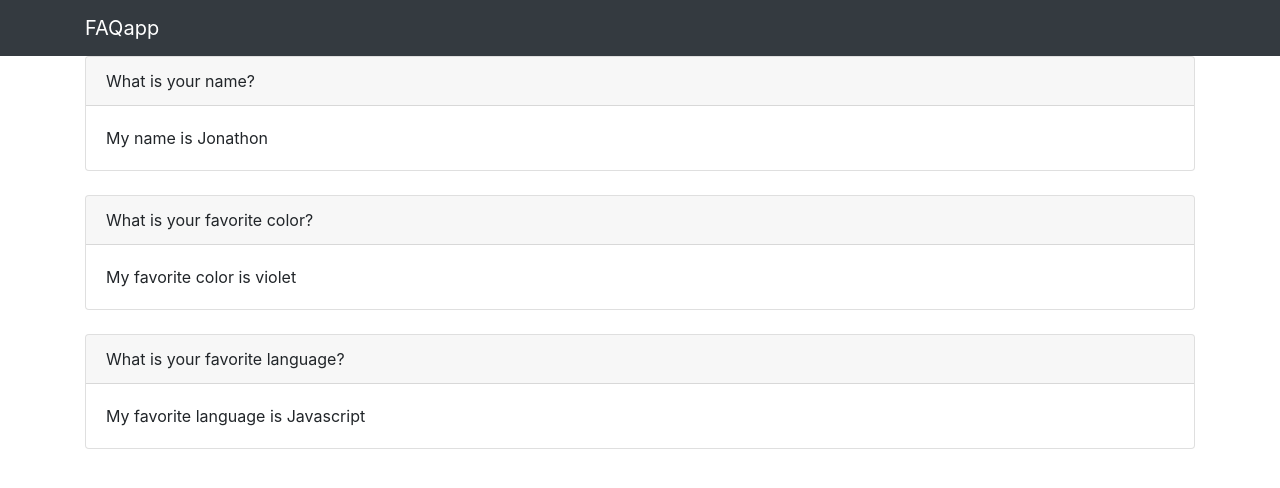
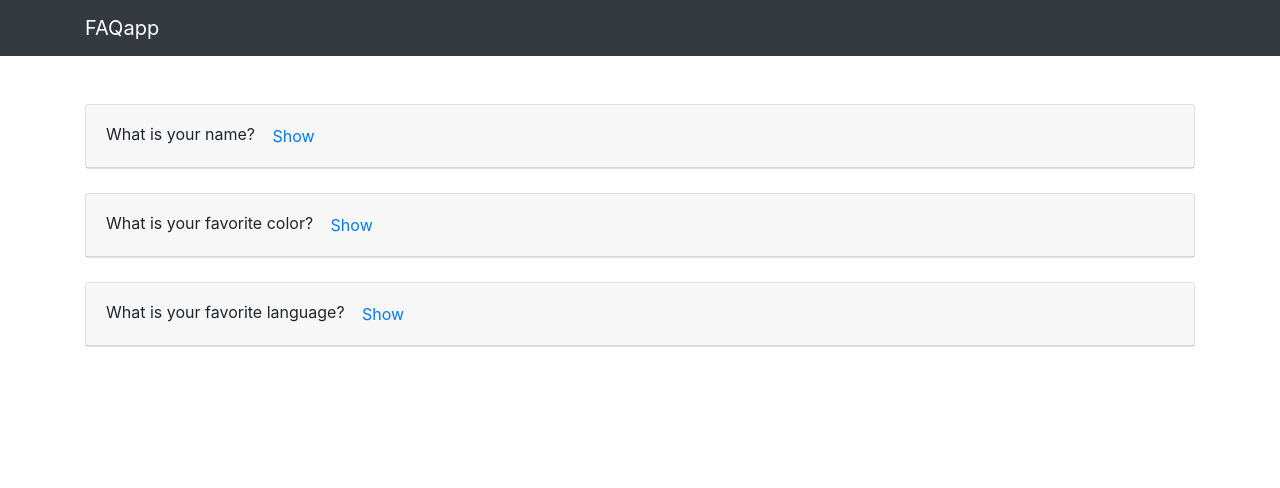
Before and after one commit to ksukoz/faqapp, an Angular app: page / in a window 1280 px wide. Shown: the top 488 px of the page. Built offline with nearby package versions, Linux system fonts and the light colour scheme.

Commit message:
Add show answer toggle

```diff
--- a/src/app/components/navbar/navbar.component.html
+++ b/src/app/components/navbar/navbar.component.html
@@ -1,4 +1,4 @@
-<nav class="navbar navbar-expand-md navbar-dark bg-dark">
+<nav class="navbar navbar-expand-md navbar-dark bg-dark mb-5">
   <div class="container">
       <a class="navbar-brand" href="#">FAQapp</a>
       <button class="navbar-toggler" type="button" data-toggle="collapse" data-target="#navbarsExampleDefault" aria-controls="navbarsExampleDefault" aria-expanded="false" aria-label="Toggle navigation">
--- a/src/app/components/question-list/question-list.component.html
+++ b/src/app/components/question-list/question-list.component.html
@@ -1,9 +1,9 @@
 <div class="question" *ngFor="let question of questions">
   <div class="card">
     <div class="card-header">
-      {{ question.text }}
+      {{ question.text }} <a href="#" class="btn btn-link" (click)="question.hide = !question.hide">Show</a>
     </div>
-    <div class="card-body">
+    <div class="card-body" [hidden]="question.hide">
       <p class="card-text">{{ question.answer }}</p>
     </div>
   </div>
--- a/src/app/components/question-list/question-list.component.ts
+++ b/src/app/components/question-list/question-list.component.ts
@@ -12,15 +12,18 @@ export class QuestionListComponent implements OnInit {
     this.questions = [
       {
         text: 'What is your name?',
-        answer: 'My name is Jonathon'
+        answer: 'My name is Jonathon',
+        hide: true
       },
       {
         text: 'What is your favorite color?',
-        answer: 'My favorite color is violet '
+        answer: 'My favorite color is violet ',
+        hide: true
       },
       {
         text: 'What is your favorite language?',
-        answer: 'My favorite language is Javascript'
+        answer: 'My favorite language is Javascript',
+        hide: true
       }
     ];
    }
```
